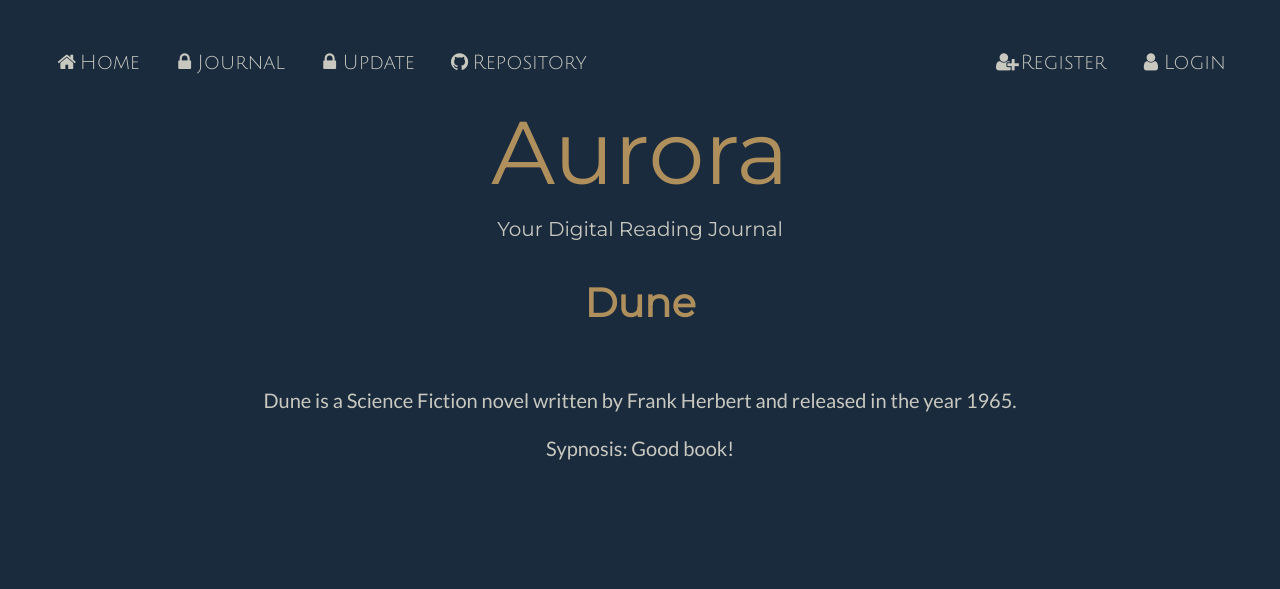
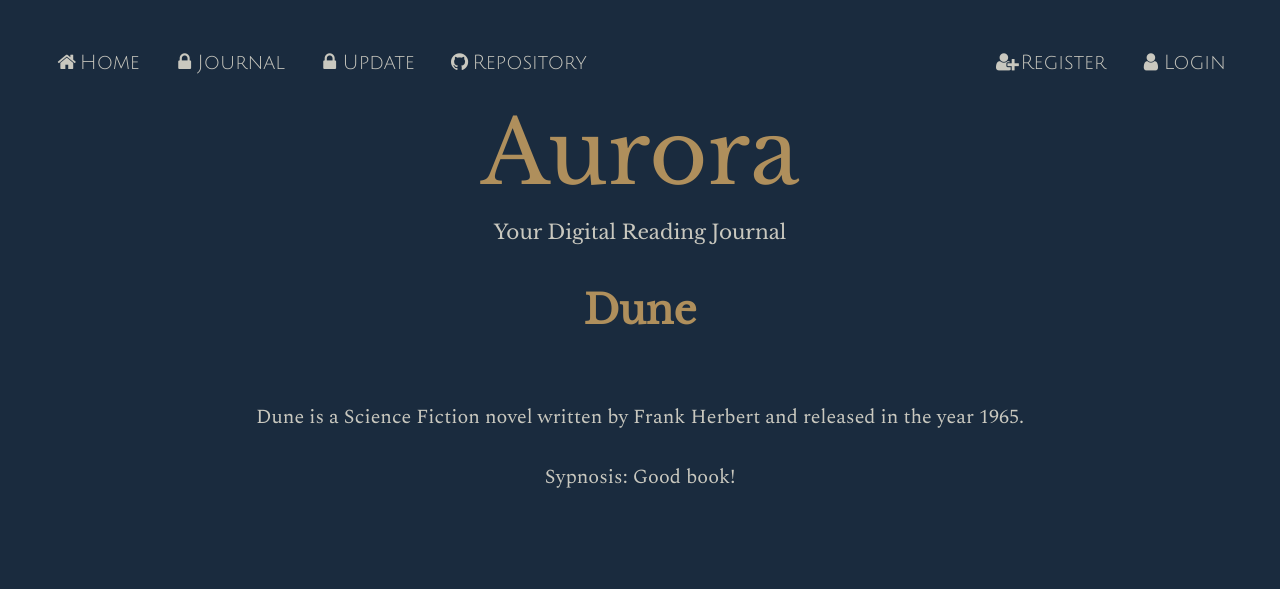
Before and after one commit to StephenHuang17253/aurora, a Flask app: a page that uses templates/nav.html in a window 1280 px wide. Shown: the top 589 px of the page. Run offline with Flask 2, Linux system fonts and the light colour scheme; data comes from the database, SQL or seed files in the repository.

Commit message:
0.32 - Assign fonts to css root variables

```diff
--- a/config.py
+++ b/config.py
@@ -3,6 +3,6 @@ import os
 class Config(object):
     project_dir = os.path.dirname(os.path.abspath(__file__))
     database_file = "sqlite:///{}".format(os.path.join(project_dir, "journal.db"))
-    SECRET_KEY = ("29fc9d808e2fa590040dc20e43d41c7346324bf9fe184273")
+    SECRET_KEY = ("ajkdfhasdklfaklfjdskal;fakl;djskfjakl;fdjsa")
     SQLALCHEMY_DATABASE_URI = database_file
     SQLALCHEMY_TRACK_MODIFICATIONS = False
--- a/main.py
+++ b/main.py
@@ -38,7 +38,6 @@ def journal():
 
 @app.route('/testjournal/', methods=["GET", "POST"])
 def testjournal():
-    user = models.Users.query.filter_by(userid=session['user']).first_or_404()
     user = models.Users.query.filter_by(userid=session['user']).first_or_404()
     return render_template("testjournal.html", user=user, userid=user)
 
--- a/static/styles.css
+++ b/static/styles.css
@@ -1,10 +1,12 @@
 /* @import url('https://fonts.googleapis.com/css?family=Raleway&display=swap');
-@import url('https://fonts.googleapis.com/css?family=El+Messiri&display=swap');
 @import url('https://fonts.googleapis.com/css2?family=Roboto+Mono&display=swap'); */
 @import url('https://fonts.googleapis.com/css?family=Julius+Sans+One&display=swap');
 @import url('https://fonts.googleapis.com/css2?family=Lato&display=swap');
 @import url('https://fonts.googleapis.com/css2?family=Roboto&display=swap');
-
+@import url('https://fonts.googleapis.com/css2?family=Playfair+Display&display=swap');
+@import url('https://fonts.googleapis.com/css2?family=Source+Sans+Pro&display=swap');
+@import url('https://fonts.googleapis.com/css2?family=Libre+Baskerville&display=swap');
+@import url('https://fonts.googleapis.com/css2?family=Spectral&display=swap');
 /*Nord Colour Theme */
 /*
 :root {
@@ -22,10 +24,13 @@
     --main-color: #af8f5c;
     --sub-color: #3a506c;
     --text-color: #c9c8bf;
+    --font-header: "Libre Baskerville";
+    --font-body: "Spectral";
+    --font-nav: "Julius Sans One";
     }
 
 body {
-    font-family: "Lato";
+    font-family: var(--font-body);
     color: var(--text-color) ;
     font-size: 20px;
     background-color: var(--bg-color);
@@ -34,21 +39,21 @@ body {
 }
 
 h1 {
-    font-family: "Montserrat";
+    font-family: var(--font-header);
     color:  var(--main-color) ;
     padding: 10px;
 }
 
 
 header {
-    font-family: "Montserrat";
+    font-family: var(--font-header);
     color:   var(--main-color) ;
     font-size: 445%;
     padding: 10px;
 }
 
 subhead {
-    font-family: "Montserrat";
+    font-family: var(--font-header);
     padding: 10px;
 }
 
@@ -65,7 +70,7 @@ ul {
     margin: 0;
     padding: 0;
     overflow: hidden;
-    font-family: "Julius Sans One";
+    font-family: var(--font-nav);
 }
 
 li {
@@ -153,9 +158,8 @@ tr {
     text-align: left;
 }
 th {
-    font-family: "Montserrat";
+    font-family: var(--font-header);;
     font-size: 135%;
-    font-family: "Lato";
     color: var(--text-color);
 }
 
```
